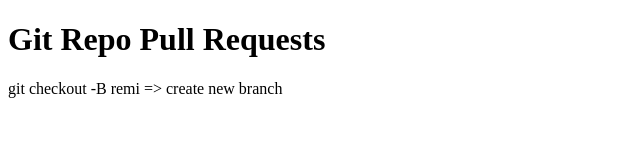
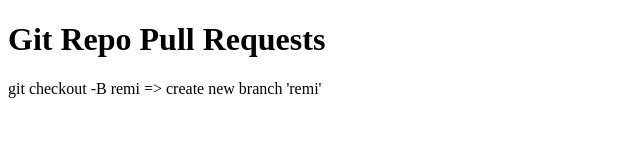
Before and after one commit to prof3ssorSt3v3/supreme-chainsaw, a plain HTML site: page index.html in a window 1280 px wide. Shown: the full height of the page, 0-640 px from the left. Drawn offline with Linux system fonts and the light colour scheme.

Commit message:
added remi.js

```diff
--- a/index.html
+++ b/index.html
@@ -15,7 +15,7 @@
   </header>
   <main>
     <p>
-      git checkout -B remi => create new branch
+      git checkout -B remi => create new branch 'remi'
     </p>
     <!-- edits might happen here -->
   </main>
```
Also changed, not shown: js/remi.js (renamed from remi.js).
